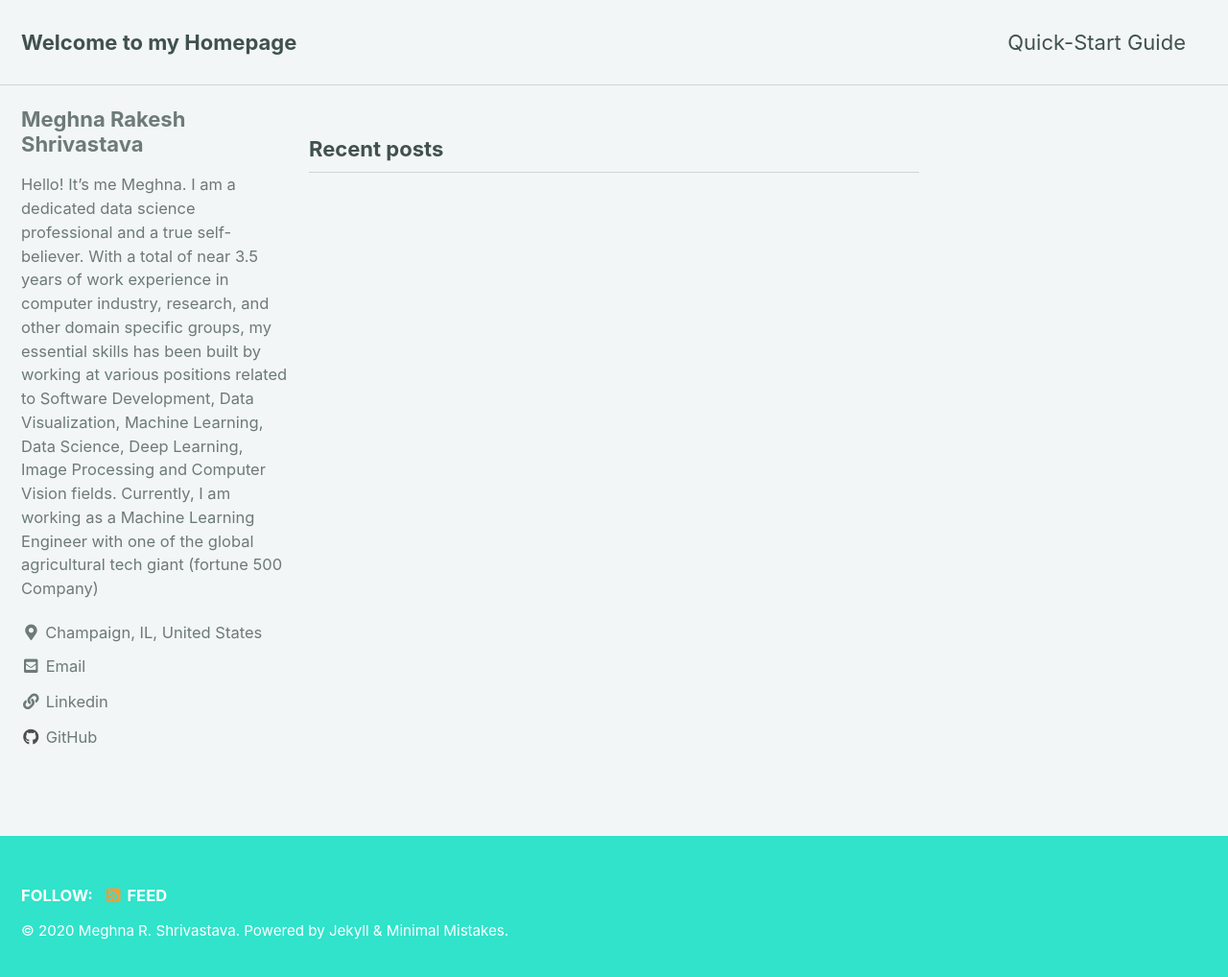
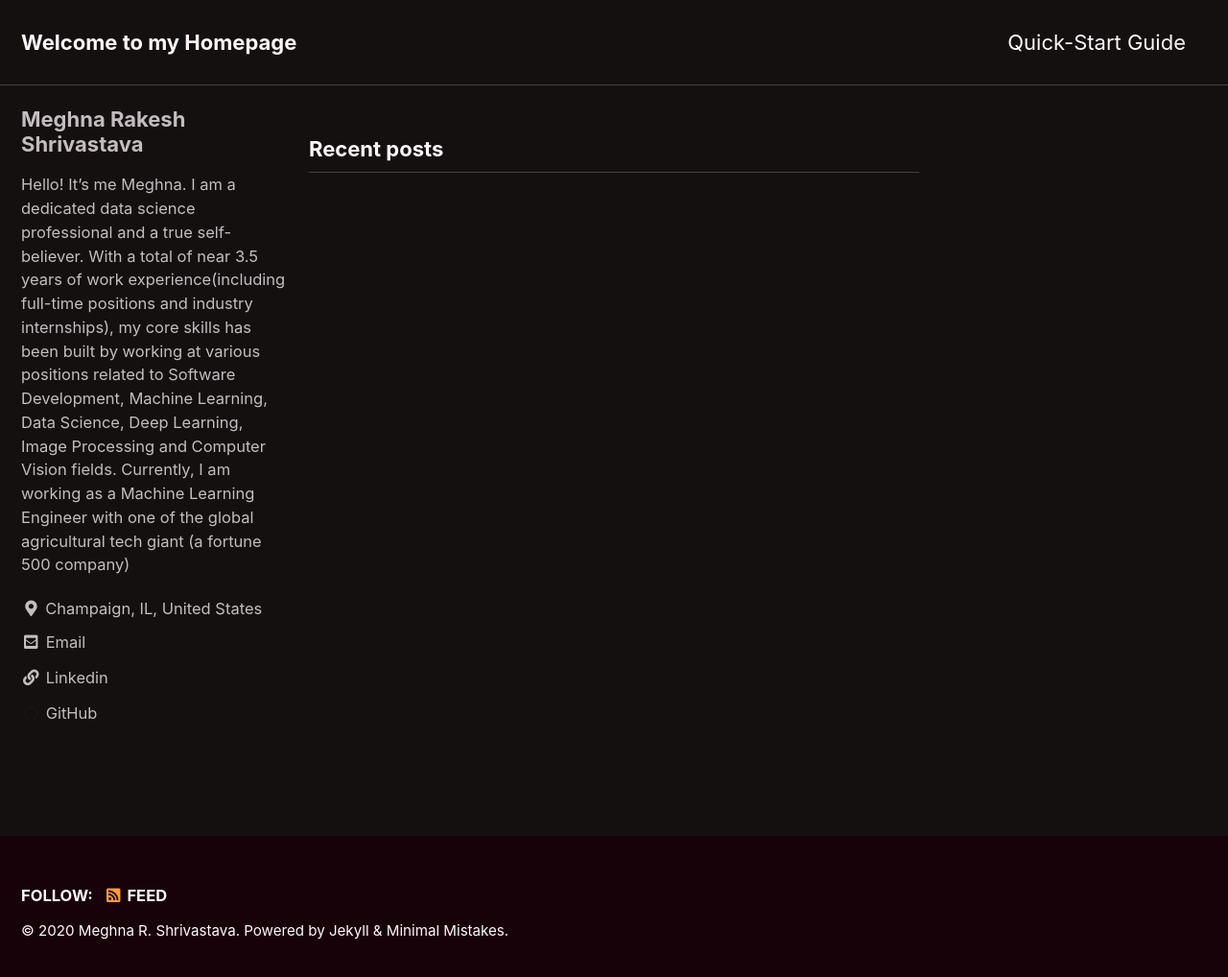
Before and after one commit to MeghnaRShrivastava/MeghnaRShrivastava.github.io, a Jekyll site: the page built from index.html, in a window 1280 px wide and 1026 px high. Shown: the top 1018 px of the window at 96% size. Built offline with Jekyll 4.4.1, drawn with Linux system fonts in a browser that asks for light colours; cached includes are drawn as plain includes; the list of posts is cut into pages by our own code.

Commit message:
Update _config.yml
new commit

```diff
--- a/_config.yml
+++ b/_config.yml
@@ -12,7 +12,7 @@
 
 # theme                  : "minimal-mistakes-jekyll"
 # remote_theme           : "mmistakes/minimal-mistakes"
-minimal_mistakes_skin    : "mint" # "air", "aqua", "contrast", "dark", "dirt", "neon", "mint", "plum", "sunrise"
+minimal_mistakes_skin    : "neon" # "air", "aqua", "contrast", "dark", "dirt", "neon", "mint", "plum", "sunrise"
 
 # Site Settings
 locale                   : "en-US"
@@ -95,14 +95,13 @@
 author:
   name             : "Meghna Rakesh Shrivastava"
   avatar           : # path of avatar image, e.g. "/assets/images/bio-photo.jpg"
-  bio              : "Hello! It's me Meghna. I am a dedicated data science professional and a true self-believer. With a total of near 3.5 years of work experience in computer industry, research, and other domain specific groups, my essential skills has been built by working at various positions related to Software Development, Data Visualization, Machine Learning, Data Science, Deep Learning, Image Processing and Computer Vision fields.  Currently, I am working as a Machine Learning Engineer with one of the global agricultural tech giant (fortune 500 Company)"
+  bio              : "Hello! It's me Meghna. I am a dedicated data science professional and a true self-believer. With a total of near 3.5 years of work experience(including full-time positions and industry internships), my core skills has been built by working at various positions related to Software Development, Machine Learning, Data Science, Deep Learning, Image Processing and Computer Vision fields.  Currently, I am working as a Machine Learning Engineer with one of the global agricultural tech giant (a fortune 500 company)"
   location         : "Champaign, IL, United States"
   email            :
   links:
     - label: "Email"
       icon: "fas fa-fw fa-envelope-square"
       url: "shrivastavarmeghna@gmail.com"
-      url: "meghna3@illinois.edu"
 
     - label: "Linkedin"
       icon: "fas fa-fw fa-link"
```
